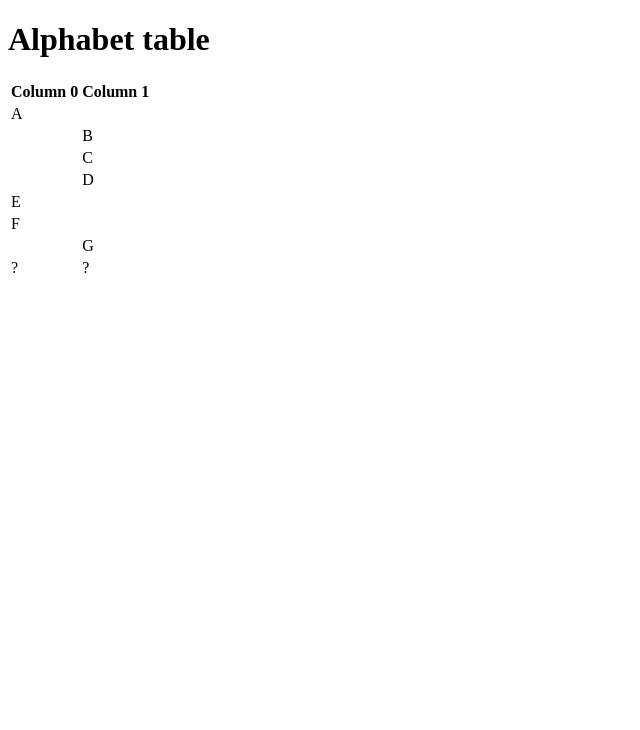
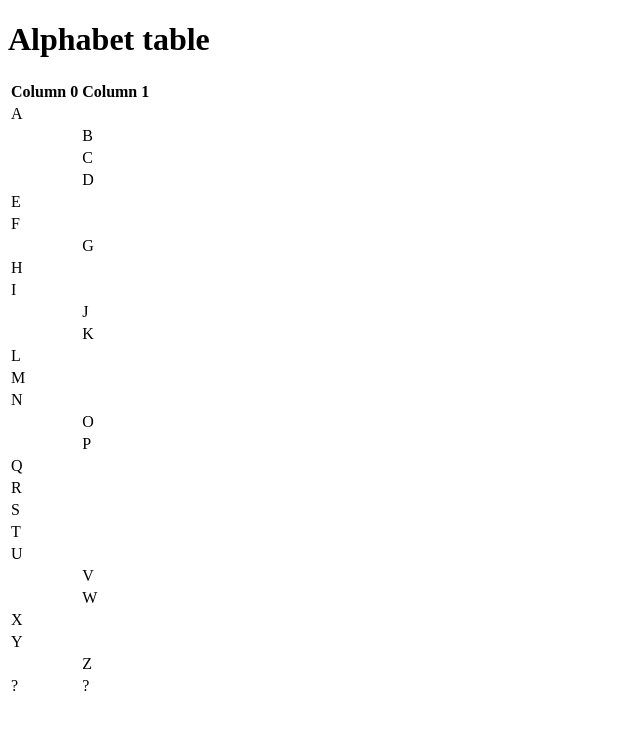
Before and after one commit to comp426-2022-spring/a00-jonahdh, a website: page index.html in a window 1280 px wide. Shown: the whole page, without its empty margins (0-640 px from the left). Drawn offline with Linux system fonts and the light colour scheme.

Commit message:
Filled out alphabet

```diff
--- a/index.html
+++ b/index.html
@@ -37,6 +37,63 @@
                                 <td></td><td>G</td>
                             </tr>
                             <tr>
+                                <td>H</td><td></td>
+                            </tr>
+                            <tr>
+                                <td>I</td><td></td>
+                            </tr>
+                            <tr>
+                                <td></td><td>J</td>
+                            </tr>
+                            <tr>
+                                <td></td><td>K</td>
+                            </tr>
+                            <tr>
+                                <td>L</td><td></td>
+                            </tr>
+                            <tr>
+                                <td>M</td><td></td>
+                            </tr>
+                            <tr>
+                                <td>N</td><td></td>
+                            </tr>
+                            <tr>
+                                <td></td><td>O</td>
+                            </tr>
+                            <tr>
+                                <td></td><td>P</td>
+                            </tr>
+                            <tr>
+                                <td>Q</td><td></td>
+                            </tr>
+                            <tr>
+                                <td>R</td><td></td>
+                            </tr>
+                            <tr>
+                                <td>S</td><td></td>
+                            </tr>
+                            <tr>
+                                <td>T</td><td></td>
+                            </tr>
+                            <tr>
+                                <td>U</td><td></td>
+                            </tr>
+                            <tr>
+                                <td></td><td>V</td>
+                            </tr>
+                            <tr>
+                                <td></td><td>W</td>
+                            </tr>
+                            <tr>
+                                <td>X</td><td></td>
+                            </tr>
+                            <tr>
+                                <td>Y</td><td></td>
+                            </tr>
+                            <tr>
+                                <td></td><td>Z</td>
+                            </tr>
+                            <tr>
                                 <td>?</td><td>?</td>
                             </tr>
                         </tbody>
```
